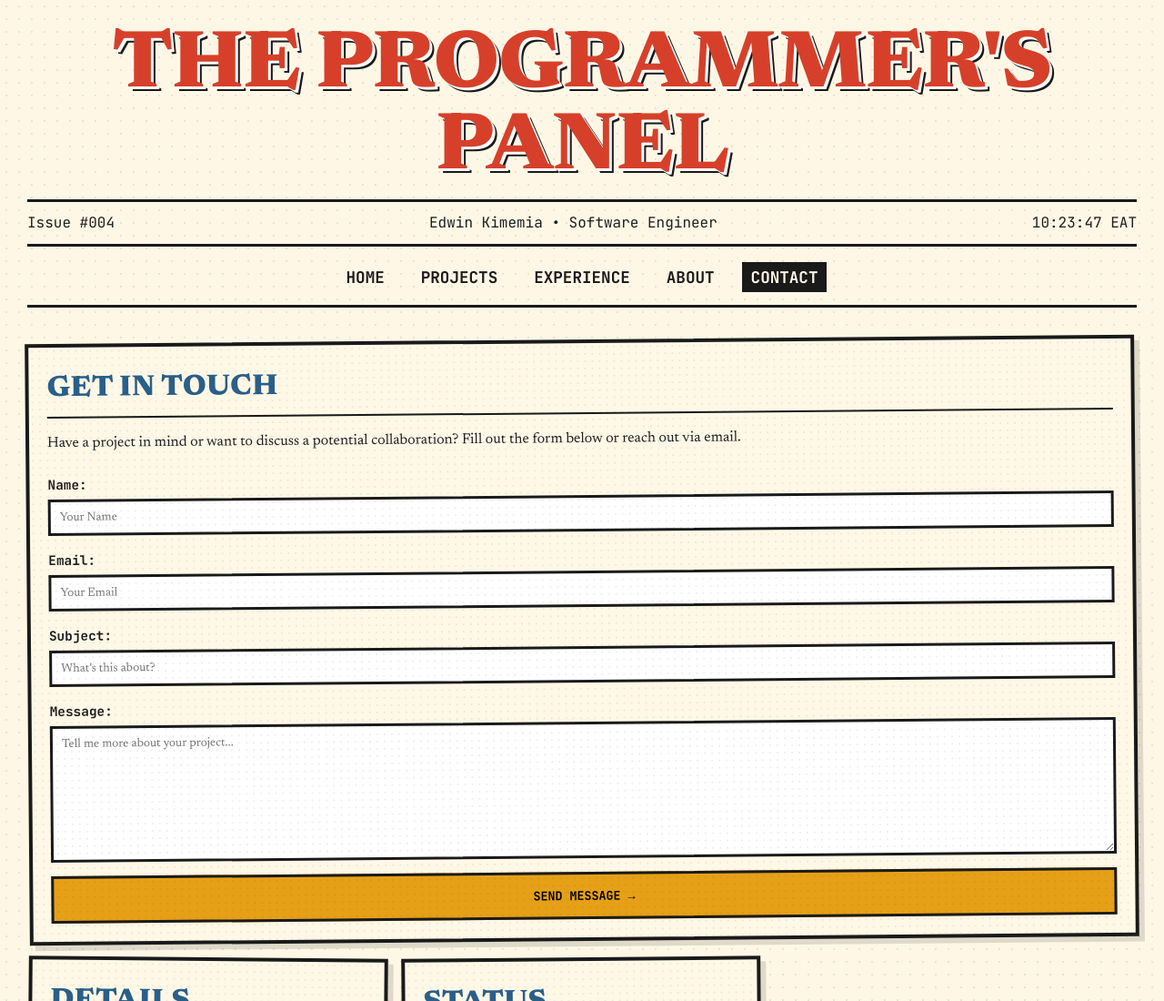
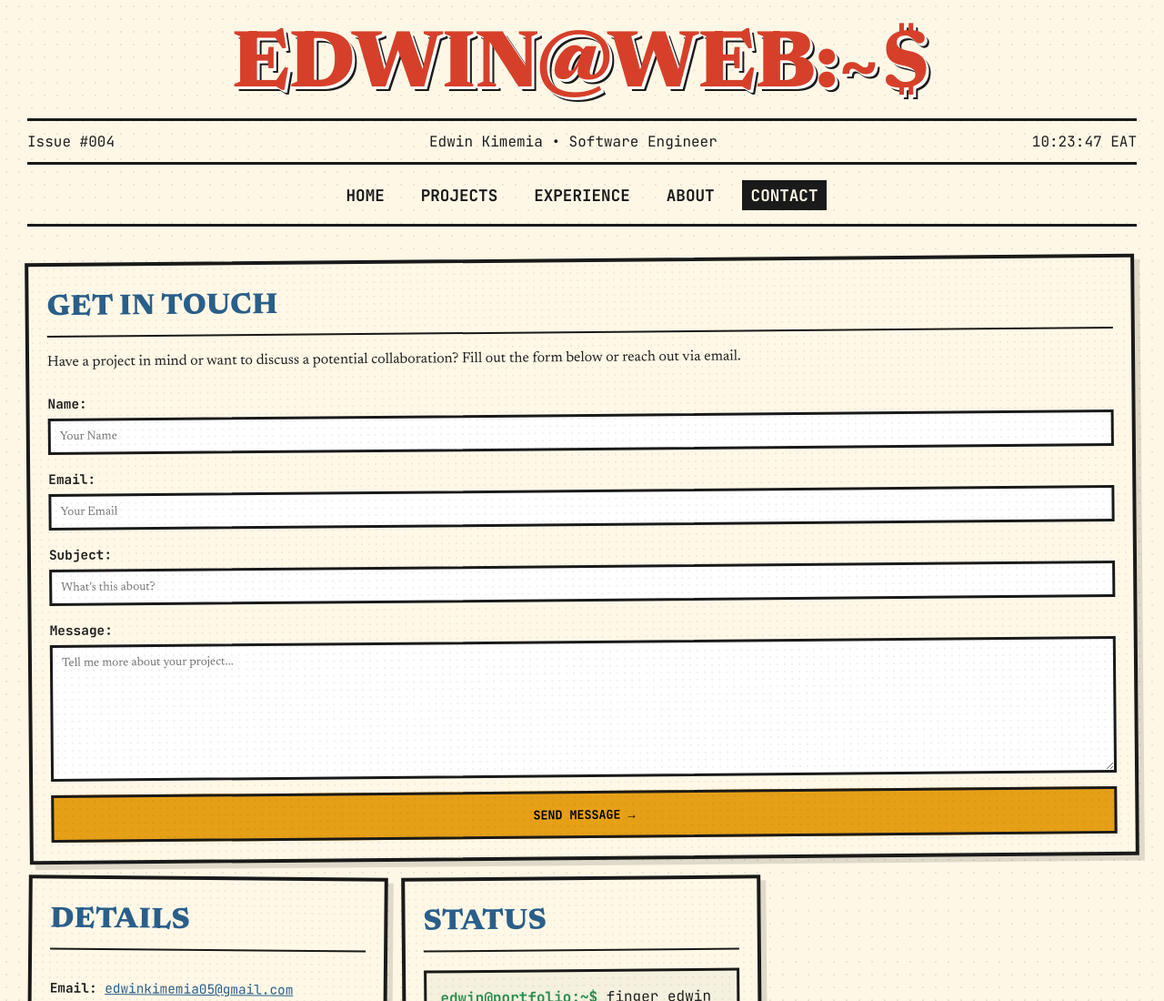
Before and after one commit to eddkimemia/Og, a plain HTML site: page contact.html in a window 1280 px wide. Shown: the top 1100 px of the page at 91% size. Drawn offline with Linux system fonts and the light colour scheme.

Commit message:
Change header title to 'edwin@web:~$'

```diff
--- a/contact.html
+++ b/contact.html
@@ -10,7 +10,7 @@
 <body>
     <div class="container">
         <header>
-            <h1 class="issue-title">THE PROGRAMMER'S PANEL</h1>
+            <h1 class="issue-title">edwin@web:~$</h1>
             <div class="issue-subtitle">
                 <span>Issue #004</span>
                 <span>Edwin Kimemia • Software Engineer</span>
```
